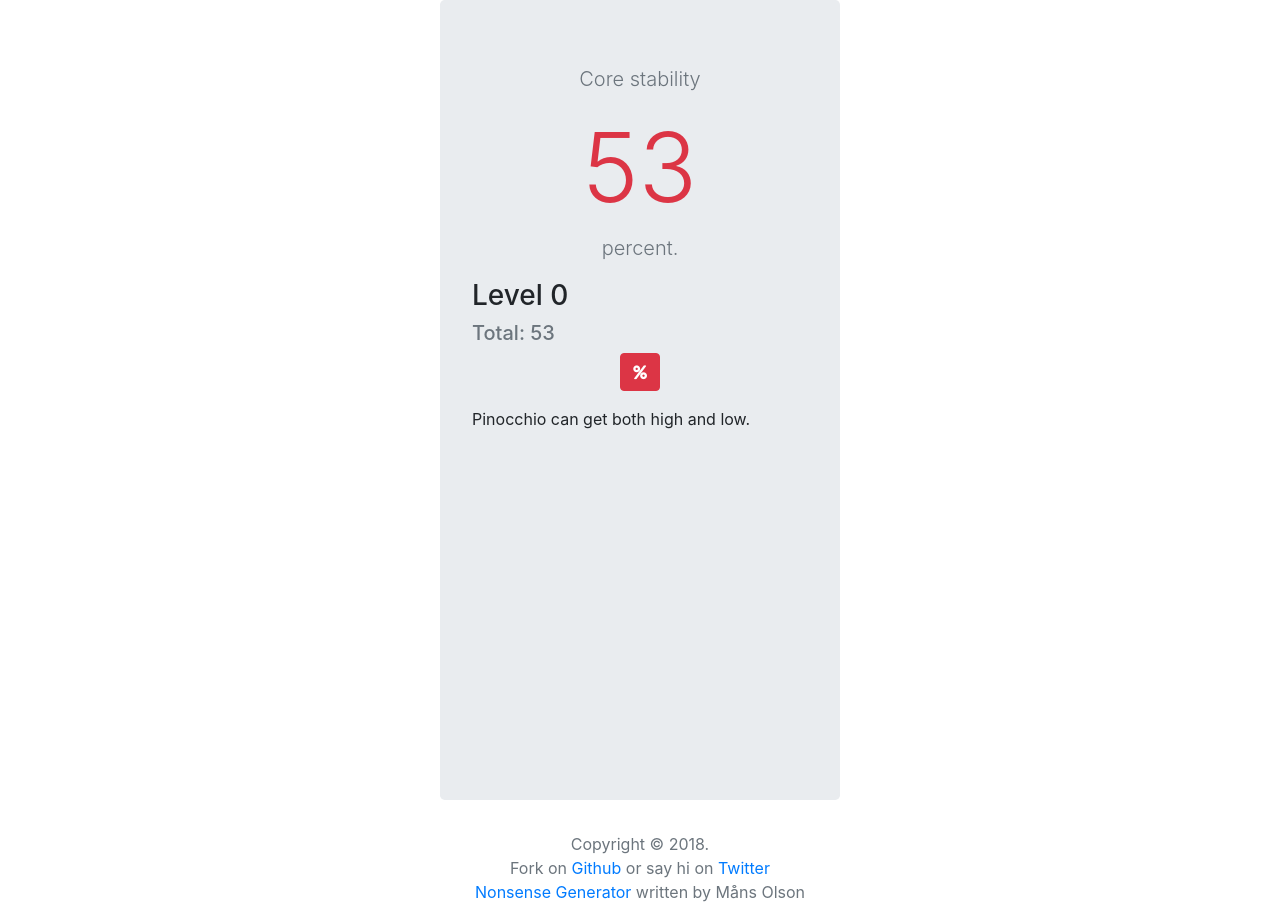
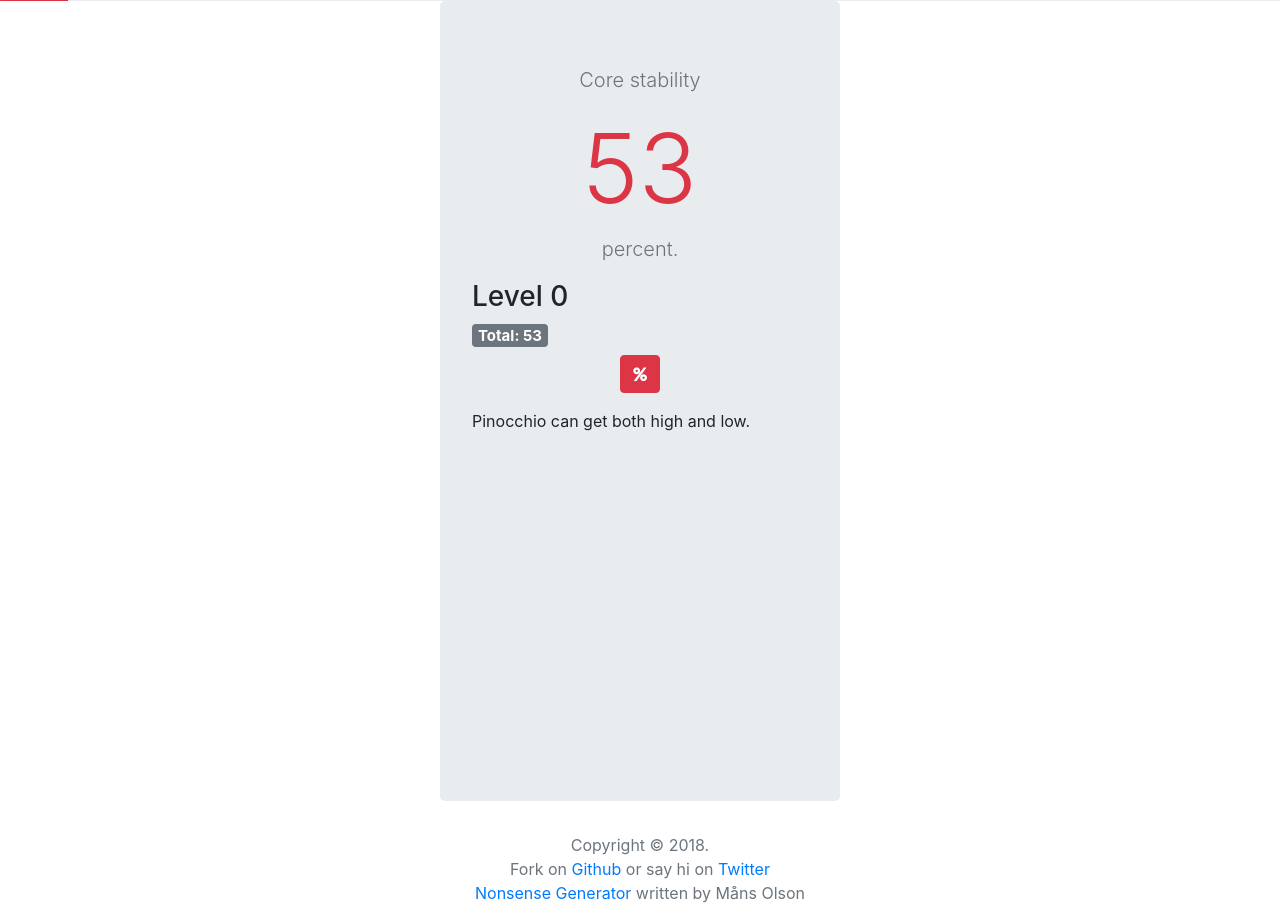
Before and after one commit to agolho/Rando, a plain HTML site: page index.html in a window 1280 px wide. Drawn offline with nearby package versions, Linux system fonts and the light colour scheme.

Commit message:
Added Progress bar

```diff
--- a/css/master.css
+++ b/css/master.css
@@ -2,7 +2,9 @@
 .jumbotron{
   margin: 0 auto;
   height: 100vh;
-
+}
+.progress {
+  margin: 0;
 }
 @media only screen and (min-width: 600px) {
     .jumbotron {
--- a/index.html
+++ b/index.html
@@ -10,7 +10,9 @@
     <link rel="stylesheet" href="https://cdnjs.cloudflare.com/ajax/libs/font-awesome/4.7.0/css/font-awesome.min.css">
   </head>
   <body>
+
     <div class="container-full-bg">
+      <div class="progress" id="progressBar" style="height: 1px;"></div>
     <div class="jumbotron">
       <div class="text-center lead">
         <p class=" text-muted">Core stability</p>
--- a/js/main.js
+++ b/js/main.js
@@ -10,7 +10,7 @@ if (multiplier == null ) multiplier=1;
 sessionRandomNumber=Math.floor(Math.random()*(0+100)*multiplier);
 $("#player").html(sessionRandomNumber);
 subTotal=parseInt(storedScore)+sessionRandomNumber;
-$("#totalScore").html("Total: "+subTotal);
+$("#totalScore").html("<span class='badge badge-secondary'>Total: "+subTotal+"</span>");
 
 //Level System
 if (subTotal < 1000) level=1;
@@ -18,6 +18,9 @@ var levelUpper = Math.floor(subTotal/1000);
 level=parseInt(levelUpper);
 $("#playerLevel").html("Level "+level);
 
+//Level progressbar
+var progressNow = (subTotal-(level*1000))/10;
+$("#progressBar").html("<div class='progress-bar bg-danger' role='progressbar'  style='width: "+progressNow+"%' aria-valuenow='"+progressNow+"' aria-valuemin='0' aria-valuemax='100'></div>");
 
 //Reload button
 $('#reloadButton').click(function() {
```
